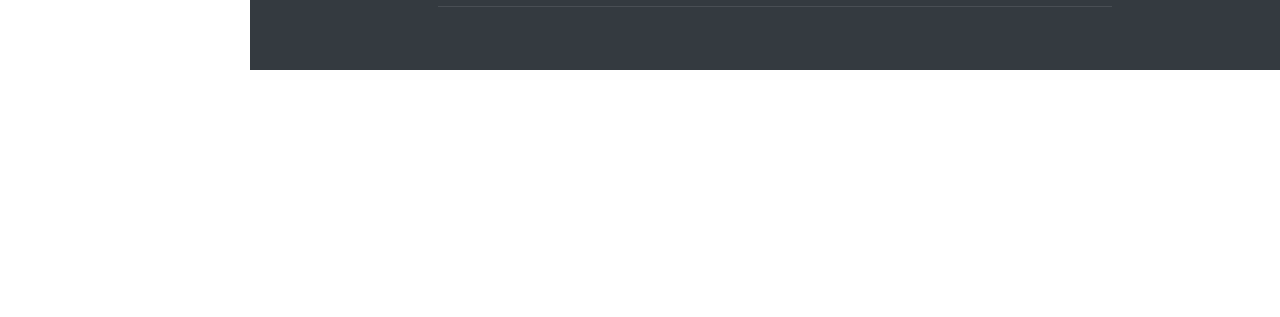
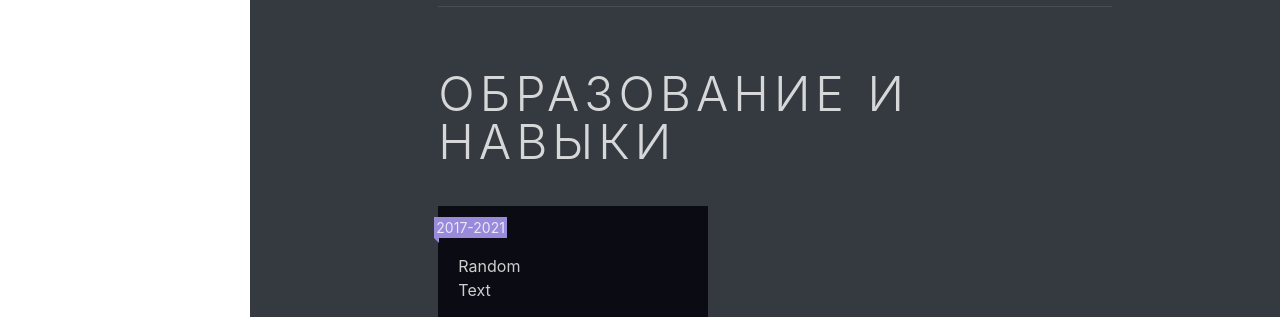
Before and after one commit to rxMATTEO/react-resume, a React (Vite) app: page / in a window 1280 px wide. Shown: the part 1333-1650 px from the top of the page. Before the commit the page ends 1403 px from the top, so only its background shows below. Built offline with nearby package versions, Linux system fonts and the light colour scheme.

Commit message:
Education card component done

```diff
--- a/src/colors.sass
+++ b/src/colors.sass
@@ -1,3 +1,4 @@
 $gray: #343a40
 $purple: #998ADB
 $light-gray: rgba(255, 255, 255, 0.8)
+$darkgray: #0b0b13
--- /dev/null
+++ b/src/components/inputs/CardWithLabel.tsx
@@ -0,0 +1,22 @@
+import './cardwithlabel.sass';
+
+type propsTypes = {
+  header: string,
+  label: string,
+  mainText: string,
+}
+
+function CardWithLabel(props: propsTypes) {
+  const { header, label, mainText } = props;
+  return (
+    <div className="bg-gray w-2/5 pt-3 pb-5 pr-5">
+      <span className="text-left align-top bg-purple p-0.5 text-sm card relative -ml-1">{label}</span>
+      <div className="ml-5 mt-3">
+        <p className="text-white">{header}</p>
+        <p>{mainText}</p>
+      </div>
+    </div>
+  );
+}
+
+export default CardWithLabel;
--- /dev/null
+++ b/src/components/inputs/cardwithlabel.sass
@@ -0,0 +1,10 @@
+@import "../../colors.sass"
+
+.card
+  &:after
+    content: ""
+    position: absolute
+    bottom: -5px
+    left: 0
+    border-top: 5px solid $purple
+    border-left: 5px solid transparent
--- a/src/components/sidebar/sidebar.sass
+++ b/src/components/sidebar/sidebar.sass
@@ -3,7 +3,7 @@
 $width: 250px
 
 .sidebar-left
-  background-color: black
+  background-color: $darkgray
   position: fixed
   top: 0
   bottom: 0
--- /dev/null
+++ b/src/components/welcome/EducationAndSkills.tsx
@@ -0,0 +1,14 @@
+import CardWithLabel from '../inputs/CardWithLabel.tsx';
+
+function EducationAndSkills() {
+  return (
+    <div className="flex flex-row mx-auto place-content-between">
+      <div className="education">
+        <p className="text-5xl font-light uppercase tracking-[5px] mb-10">Образование и навыки</p>
+        <CardWithLabel header="Random" label="2017-2021" mainText="Text" />
+      </div>
+    </div>
+  );
+}
+
+export default EducationAndSkills;
--- a/src/components/welcome/Welcome.tsx
+++ b/src/components/welcome/Welcome.tsx
@@ -1,12 +1,14 @@
 import './welcome.sass';
 import Divider from '../inputs/Divider.tsx';
 import AboutMe from './AboutMe.tsx';
+import EducationAndSkills from './EducationAndSkills.tsx';
 
 function Welcome() {
   return (
     <div className="w-2/3 mx-auto">
       <AboutMe />
       <Divider />
+      <EducationAndSkills />
     </div>
   );
 }
--- a/tailwind.config.js
+++ b/tailwind.config.js
@@ -9,6 +9,8 @@ module.exports = {
     },
     colors: {
       lightgrey: 'rgba(255, 255, 255, 0.8)',
+      purple: '#998ADB',
+      gray: '#0b0b13',
     },
   },
   plugins: [],
```
Also changed, not shown: src/components/main/main.css (+30 -30 lines), 1 other file (tests, documents, lock files or other folders).
